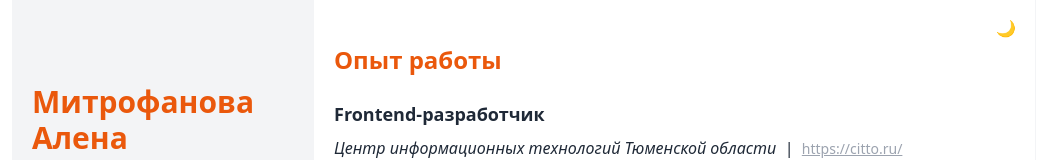
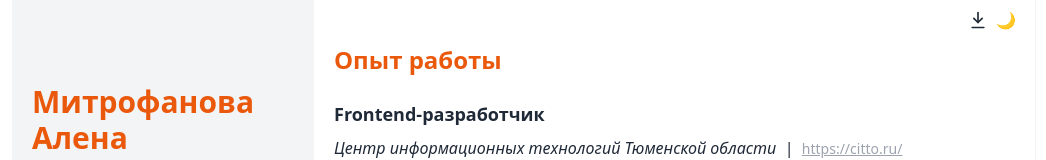
Before and after one commit to amitrofanova/resume, a Vue app: page / in a window 1280 px wide. Shown: the top 160 px of the page, without its empty margins (116-1162 px from the left). Built offline with nearby package versions, Linux system fonts and the light colour scheme.

Commit message:
add DownloadPdf button component, fix ThemeToggle title and layout

```diff
--- a/components.d.ts
+++ b/components.d.ts
@@ -9,6 +9,7 @@ export {}
 declare module 'vue' {
   export interface GlobalComponents {
     BaseHeader: typeof import('./src/components/ui/BaseHeader.vue')['default']
+    DownloadPdf: typeof import('./src/components/ui/DownloadPdf.vue')['default']
     ThemeToggle: typeof import('./src/components/ui/ThemeToggle.vue')['default']
   }
 }
--- a/src/App.vue
+++ b/src/App.vue
@@ -5,7 +5,6 @@ import ExperienceBlock from './components/ExperienceBlock.vue';
 import EducationBlock from './components/EducationBlock.vue';
 import SkillsBlock from './components/SkillsBlock.vue';
 import ContributionBlock from './components/ContributionBlock.vue';
-import ThemeToggle from './components/ui/ThemeToggle.vue';
 import { useFetch } from './composables/useFetch.ts';
 
 const baseUrl = import.meta.env.BASE_URL;
@@ -14,12 +13,14 @@ const { data, error, loading } = useFetch(`${baseUrl}data.json`);
 </script>
 
 <template>
-  <main>
-    <div v-if="data">
-      <div class="container relative max-w-5xl h-vh md:flex">
-        <header class="absolute left-0 right-0 h-10 flex justify-end items-end pr-5">
+  <div v-if="data" class="container relative max-w-5xl h-vh">
+    <header
+      class="app-header absolute left-0 right-0 h-10 flex justify-end items-center pr-5 print:hidden"
+    >
+      <DownloadPdf />
       <ThemeToggle />
     </header>
+    <main class="md:flex">
       <section class="md:w-1/2 flex flex-col gap-10 p-5 bg-surface text-text">
         <DescriptionBlock>
           <template #name>
@@ -40,9 +41,68 @@ const { data, error, loading } = useFetch(`${baseUrl}data.json`);
         <SkillsBlock :data="data.skills" />
         <ContributionBlock :data="data.contribution" />
       </section>
-      </div>
+    </main>
   </div>
   <div v-else-if="error">{{ error }}</div>
   <div v-else-if="loading">Loading...</div>
-  </main>
 </template>
+
+<style>
+@media print {
+  @page {
+    size: A4 landscape;
+    margin: 10mm;
+  }
+
+  html,
+  body {
+    background: #fff;
+  }
+
+  /* Keep the chosen colors/backgrounds in the printed output. */
+  * {
+    -webkit-print-color-adjust: exact;
+    print-color-adjust: exact;
+  }
+
+  .app-header {
+    display: none !important;
+  }
+
+  /* Use the full printable width instead of the on-screen max-width. */
+  .container {
+    display: flex !important;
+    max-width: none !important;
+    width: 100% !important;
+    padding: 0 !important;
+    margin: 0 !important;
+  }
+
+  /*
+   * The responsive `md:flex` utility depends on the viewport width, which is
+   * usually below the `md` breakpoint while printing, so force the 2-column
+   * layout here.
+   */
+  main {
+    display: flex !important;
+    width: 100%;
+    align-items: stretch;
+  }
+
+  main > section:first-child {
+    flex: 0 0 40%;
+    width: 40%;
+  }
+
+  main > section:last-child {
+    flex: 1 1 auto;
+    padding-bottom: 1.25rem;
+  }
+
+  h1,
+  h2,
+  h3 {
+    break-after: avoid;
+  }
+}
+</style>
--- /dev/null
+++ b/src/components/ui/DownloadPdf.vue
@@ -0,0 +1,31 @@
+<script setup lang="ts">
+function downloadPdf(): void {
+  window.print();
+}
+</script>
+
+<template>
+  <button
+    type="button"
+    class="cursor-pointer rounded p-2 text-text hover:opacity-50"
+    title="Save as PDF"
+    aria-label="Save as PDF"
+    @click="downloadPdf"
+  >
+    <svg
+      xmlns="http://www.w3.org/2000/svg"
+      class="h-5 w-5"
+      viewBox="0 0 24 24"
+      fill="none"
+      stroke="currentColor"
+      stroke-width="2"
+      stroke-linecap="round"
+      stroke-linejoin="round"
+      aria-hidden="true"
+    >
+      <path d="M12 3v12" />
+      <path d="m7 10 5 5 5-5" />
+      <path d="M5 21h14" />
+    </svg>
+  </button>
+</template>
--- a/src/components/ui/ThemeToggle.vue
+++ b/src/components/ui/ThemeToggle.vue
@@ -2,10 +2,14 @@
 import { useTheme } from '../../composables/useTheme';
 
 const { theme, toggleTheme } = useTheme();
+
+const title = computed(() => {
+  return theme.value === 'light' ? 'Switch to dark theme' : 'Switch to light theme';
+});
 </script>
 
 <template>
-  <button @click="toggleTheme">
+  <button @click="toggleTheme" :title="title" aria-label="title">
     <span v-if="theme === 'light'">🌙</span>
     <span v-else>☀️</span>
   </button>
```
Lines whose indentation alone changed are shown as unchanged.
